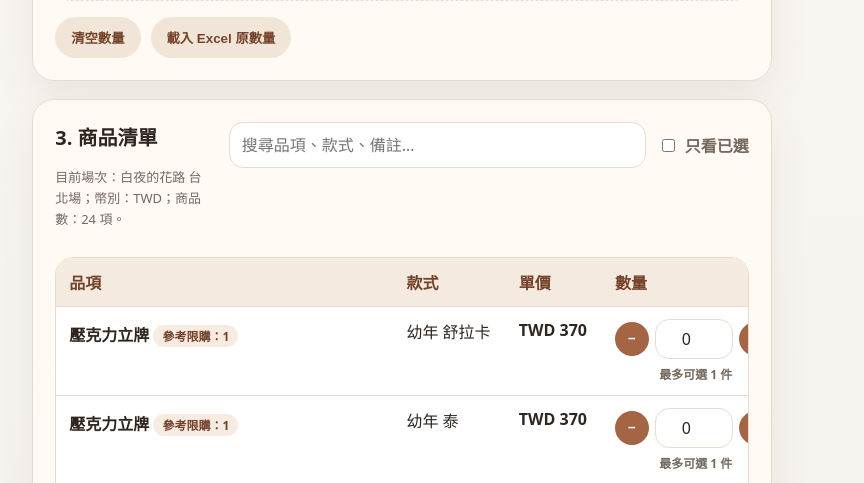
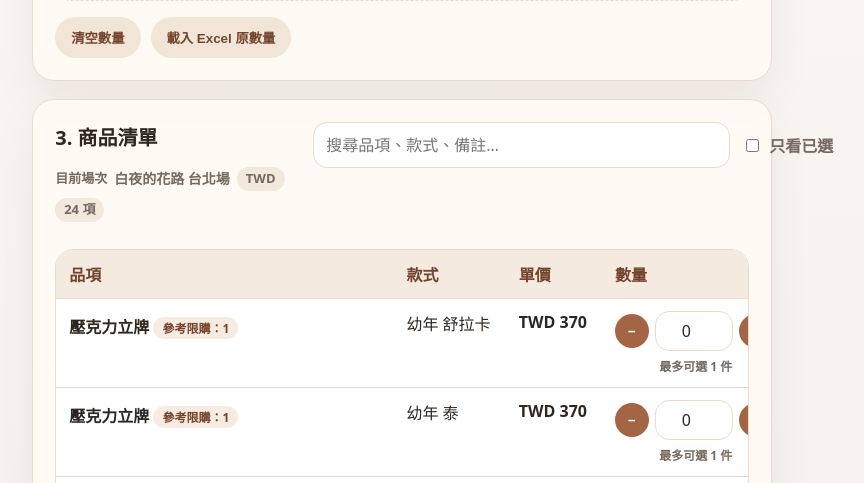
Before and after one commit to ying720/2026-lezhin-popup-cost-web, a Flask app: page / in a window 1280 px wide. Shown: the part 1072-1555 px from the top of the page, without its empty margins (19-883 px from the left). Run offline with Flask 3, Linux system fonts and the light colour scheme.

Commit message:
Compact event info display

```diff
--- a/static/app.js
+++ b/static/app.js
@@ -102,7 +102,15 @@ function renderProducts() {
   const meta = eventMeta();
   const currency = meta.currency || "TWD";
 
-  $("#eventInfo").textContent = `目前場次：${currentEvent}；幣別：${currency}；商品數：${products.length} 項。`;
+  const shortEventName = currentEvent
+    .replace(/^SPAKLZ\s+2026\s+WORLD\s+TOUR\s*/i, "")
+    .trim() || currentEvent;
+  $("#eventInfo").innerHTML = `
+    <span class="event-meta-label">目前場次</span>
+    <strong class="event-meta-name" title="${escapeHtml(currentEvent)}">${escapeHtml(shortEventName)}</strong>
+    <span class="event-meta-chip">${escapeHtml(currency)}</span>
+    <span class="event-meta-chip">${products.length} 項</span>
+  `;
 
   const rows = [];
   for (const p of products) {
--- a/static/style.css
+++ b/static/style.css
@@ -372,6 +372,43 @@ button.secondary:hover { background: #e6d2c0; }
   align-items: flex-start;
   gap: 18px;
   margin-bottom: 14px;
+}
+
+.products-head > div:first-child {
+  min-width: 240px;
+  flex: 1 1 auto;
+}
+#eventInfo.event-meta,
+#eventInfo {
+  display: flex;
+  flex-wrap: wrap;
+  align-items: center;
+  gap: 7px;
+  margin-top: 8px;
+  color: var(--muted);
+  font-size: 13px;
+  line-height: 1.35;
+}
+.event-meta-label {
+  color: var(--muted);
+  font-weight: 700;
+}
+.event-meta-name {
+  color: var(--text);
+  font-size: 14px;
+  line-height: 1.25;
+  max-width: 100%;
+}
+.event-meta-chip {
+  display: inline-flex;
+  align-items: center;
+  min-height: 24px;
+  padding: 3px 9px;
+  border-radius: 999px;
+  background: #f2e8dc;
+  color: var(--brown);
+  font-weight: 800;
+  white-space: nowrap;
 }
 .toolbar {
   display: flex;
@@ -761,3 +798,19 @@ td.note {
     font-size: 15px;
   }
 }
+
+
+@media (max-width: 720px) {
+  #eventInfo {
+    gap: 6px;
+    margin-top: 6px;
+    font-size: 12px;
+  }
+  .event-meta-name {
+    font-size: 13px;
+  }
+  .event-meta-chip {
+    min-height: 22px;
+    padding: 2px 8px;
+  }
+}
```
